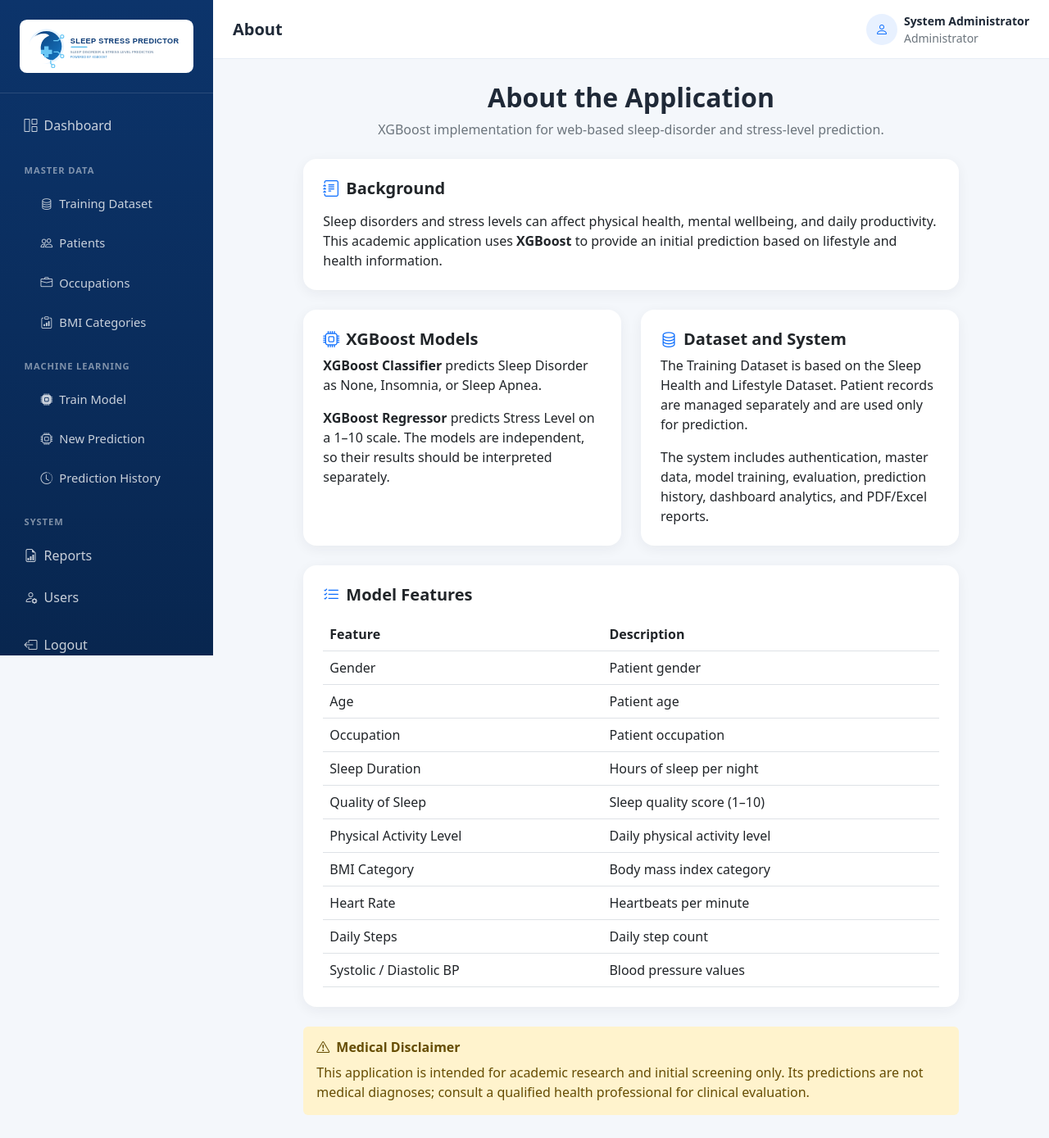
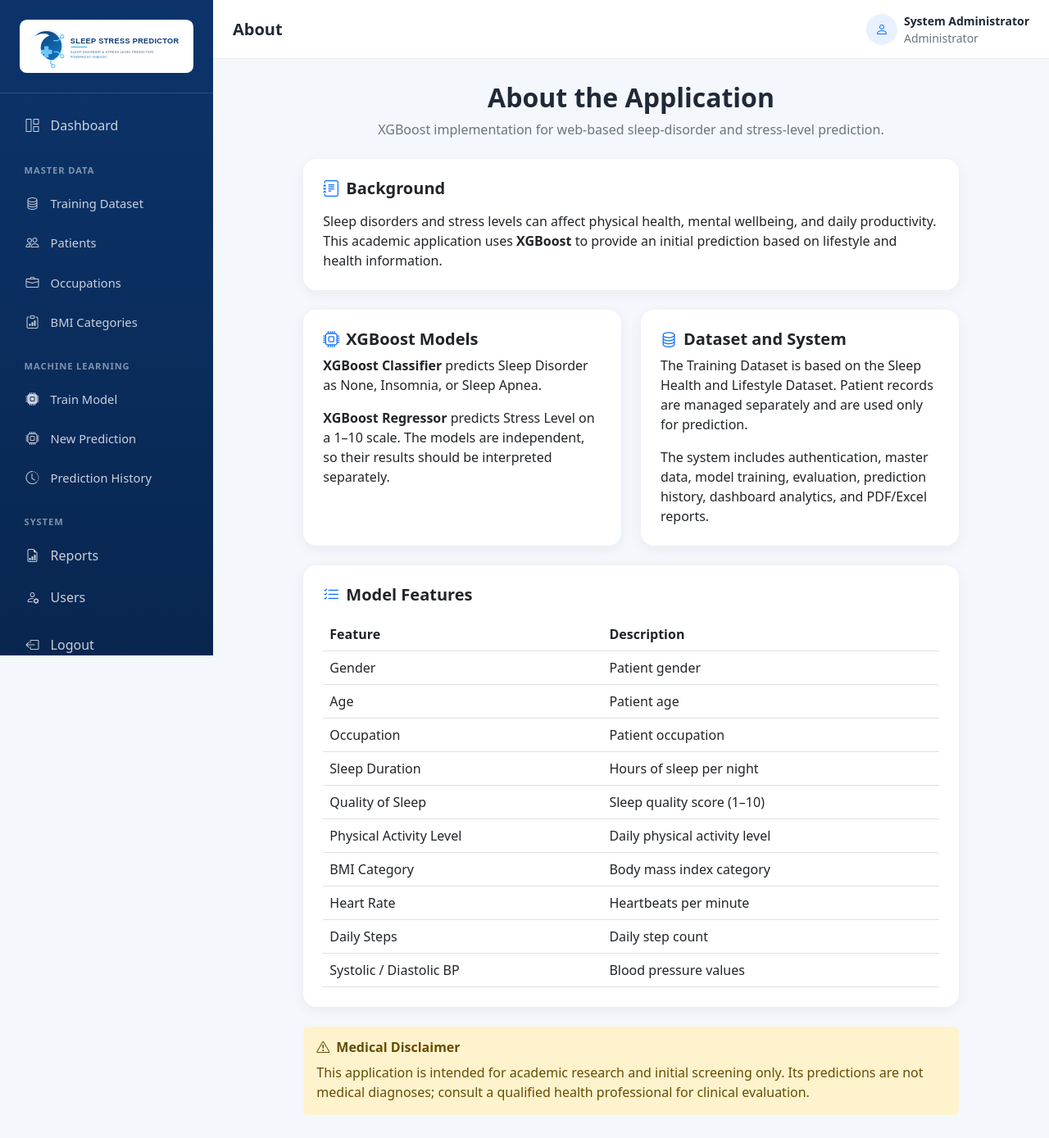
Before and after one commit to alyyraa/sleep_disorder_app_auliya, a Flask app: page /about in a window 1280 px wide. Shown: the whole page at 82% size. Run offline with Flask 3, Linux system fonts and the light colour scheme; a user stored in the database is signed in; some libraries are stand-ins or nearby versions.

Commit message:
Refine sidebar alignment and favicon assets

```diff
--- a/static/css/dashboard.css
+++ b/static/css/dashboard.css
@@ -4,7 +4,7 @@ body.dashboard-body { background: #f4f7fb; color: #1f2937; }
 .sidebar-brand { color: #fff; font-weight: 700; font-size: 1.2rem; text-decoration: none; display: block; padding: 1.5rem; border-bottom: 1px solid rgba(255,255,255,.12); }
 .sidebar-logo { background: #fff; border-radius: .55rem; display: block; height: auto; padding: .35rem; width: 100%; }.login-logo { height: auto; margin-bottom: 1rem; max-width: 330px; width: 100%; }.dashboard-logo { height: auto; max-width: 245px; width: 30%; }
 .train-logo { height: auto; max-width: 220px; width: 35%; }
-.sidebar-nav { padding: 1rem; }.sidebar-nav .nav-link { color: rgba(255,255,255,.78); border-radius: .6rem; padding: .72rem .85rem; margin-bottom: .2rem; font-weight: 500; }.sidebar-nav .nav-link:hover,.sidebar-nav .nav-link.active { background: rgba(255,255,255,.15); color: #fff; }.sidebar-nav .nav-label { color: rgba(255,255,255,.48); font-size: .7rem; font-weight: 700; letter-spacing: .08em; margin: 1.25rem .85rem .55rem; text-transform: uppercase; }.sidebar-nav .submenu .nav-link { font-size: .92rem; padding-left: 2.1rem; }.sidebar-logout { background: transparent; border: 0; color: rgba(255,255,255,.78); padding: .72rem .85rem; text-align: left; width: 100%; }.sidebar-logout:hover { color: #fff; }
+.sidebar-nav { padding: 1rem; }.sidebar-nav .nav-link,.sidebar-logout { align-items: center; display: flex; gap: .75rem; min-height: 44px; padding: .72rem .85rem; }.sidebar-nav .nav-link { color: rgba(255,255,255,.78); border-radius: .6rem; margin-bottom: .2rem; font-weight: 500; }.sidebar-nav .nav-link i,.sidebar-logout i { align-items: center; display: inline-flex; flex: 0 0 1.25rem; font-size: 1rem; justify-content: center; line-height: 1; margin-right: 0 !important; width: 1.25rem; }.sidebar-nav .nav-link:hover,.sidebar-nav .nav-link.active { background: rgba(255,255,255,.15); color: #fff; }.sidebar-nav .nav-label { color: rgba(255,255,255,.48); font-size: .7rem; font-weight: 700; letter-spacing: .08em; margin: 1.25rem .85rem .55rem; text-transform: uppercase; }.sidebar-nav .submenu .nav-link { font-size: .92rem; padding-left: .85rem; }.sidebar-logout { background: transparent; border: 0; color: rgba(255,255,255,.78); text-align: left; width: 100%; }.sidebar-logout:hover { color: #fff; }
 .app-main { margin-left: var(--sidebar-width); min-height: 100vh; }.app-topbar { background: #fff; border-bottom: 1px solid #e7edf5; min-height: 72px; }.page-content { padding: 1.75rem; }.dashboard-card { border-radius: 1rem; box-shadow: 0 .25rem 1rem rgba(31,41,55,.06); }.metric-icon { align-items: center; border-radius: .8rem; display: inline-flex; font-size: 1.45rem; height: 52px; justify-content: center; width: 52px; }.metric-label { color: #6b7280; font-size: .85rem; font-weight: 600; }.user-avatar { background: #e8f1ff; border-radius: 50%; color: var(--brand-blue); display: inline-flex; height: 38px; align-items: center; justify-content: center; width: 38px; }
 @media (max-width: 991.98px) { .app-sidebar { position: static; min-height: auto; width: 100%; }.app-main { margin-left: 0; }.page-content { padding: 1rem; } }
 @media (max-width: 575.98px) { .dashboard-logo { width: 120px; } }
--- a/templates/auth/login.html
+++ b/templates/auth/login.html
@@ -1,4 +1,4 @@
 <!DOCTYPE html>
-<html lang="id"><head><meta charset="UTF-8"><meta name="viewport" content="width=device-width, initial-scale=1"><title>Login - Sleep Stress Predictor</title><link rel="icon" href="{{ url_for('static', filename='img/favicon.ico') }}"><link href="https://cdn.jsdelivr.net/npm/bootstrap@5.3.0/dist/css/bootstrap.min.css" rel="stylesheet"><link rel="stylesheet" href="https://cdn.jsdelivr.net/npm/bootstrap-icons@1.11.1/font/bootstrap-icons.css"><link rel="stylesheet" href="{{ url_for('static', filename='css/dashboard.css') }}"></head>
+<html lang="en"><head><meta charset="UTF-8"><meta name="viewport" content="width=device-width, initial-scale=1"><title>Login - Sleep Stress Predictor</title><link rel="icon" type="image/png" sizes="16x16" href="{{ url_for('static', filename='img/favicon-16x16.png') }}"><link rel="icon" type="image/png" sizes="32x32" href="{{ url_for('static', filename='img/favicon-32x32.png') }}"><link rel="icon" type="image/png" sizes="48x48" href="{{ url_for('static', filename='img/favicon-48x48.png') }}"><link rel="shortcut icon" href="{{ url_for('static', filename='img/favicon.ico') }}"><link href="https://cdn.jsdelivr.net/npm/bootstrap@5.3.0/dist/css/bootstrap.min.css" rel="stylesheet"><link rel="stylesheet" href="https://cdn.jsdelivr.net/npm/bootstrap-icons@1.11.1/font/bootstrap-icons.css"><link rel="stylesheet" href="{{ url_for('static', filename='css/dashboard.css') }}"></head>
 <body class="dashboard-body d-flex align-items-center min-vh-100"><main class="container"><div class="row justify-content-center"><div class="col-sm-10 col-md-7 col-lg-5"><div class="card border-0 dashboard-card"><div class="card-body p-4 p-md-5"><div class="text-center mb-4"><img src="{{ url_for('static', filename='img/logo.svg') }}" alt="Sleep Stress Predictor" class="login-logo"><p class="text-secondary mb-0">Login to the information system.</p></div>{% with messages = get_flashed_messages(with_categories=true) %}{% for category, message in messages %}<div class="alert alert-{{ category }}">{{ message }}</div>{% endfor %}{% endwith %}<form method="post" novalidate><div class="mb-3"><label for="username" class="form-label fw-semibold">Username</label><input type="text" class="form-control" id="username" name="username" required autofocus></div><div class="mb-4"><label for="password" class="form-label fw-semibold">Password</label><input type="password" class="form-control" id="password" name="password" required></div><button type="submit" class="btn btn-primary w-100 btn-lg"><i class="bi bi-box-arrow-in-right me-2"></i>Login</button></form></div></div></div></div></main></body>
 </html>
--- a/templates/base.html
+++ b/templates/base.html
@@ -3,7 +3,10 @@
 <head>
   <meta charset="UTF-8"><meta name="viewport" content="width=device-width, initial-scale=1">
   <title>{% block title %}Sleep Stress Predictor{% endblock %}</title>
-  <link rel="icon" href="{{ url_for('static', filename='img/favicon.ico') }}">
+  <link rel="icon" type="image/png" sizes="16x16" href="{{ url_for('static', filename='img/favicon-16x16.png') }}">
+  <link rel="icon" type="image/png" sizes="32x32" href="{{ url_for('static', filename='img/favicon-32x32.png') }}">
+  <link rel="icon" type="image/png" sizes="48x48" href="{{ url_for('static', filename='img/favicon-48x48.png') }}">
+  <link rel="shortcut icon" href="{{ url_for('static', filename='img/favicon.ico') }}">
   <link href="https://cdn.jsdelivr.net/npm/bootstrap@5.3.0/dist/css/bootstrap.min.css" rel="stylesheet">
   <link rel="stylesheet" href="https://cdn.jsdelivr.net/npm/bootstrap-icons@1.11.1/font/bootstrap-icons.css">
   <link rel="stylesheet" href="https://cdn.datatables.net/1.13.8/css/dataTables.bootstrap5.min.css">
```
Also changed, not shown: static/img/favicon-16x16.png (added), static/img/favicon-32x32.png (added), static/img/favicon-48x48.png (added), static/img/favicon.ico.
